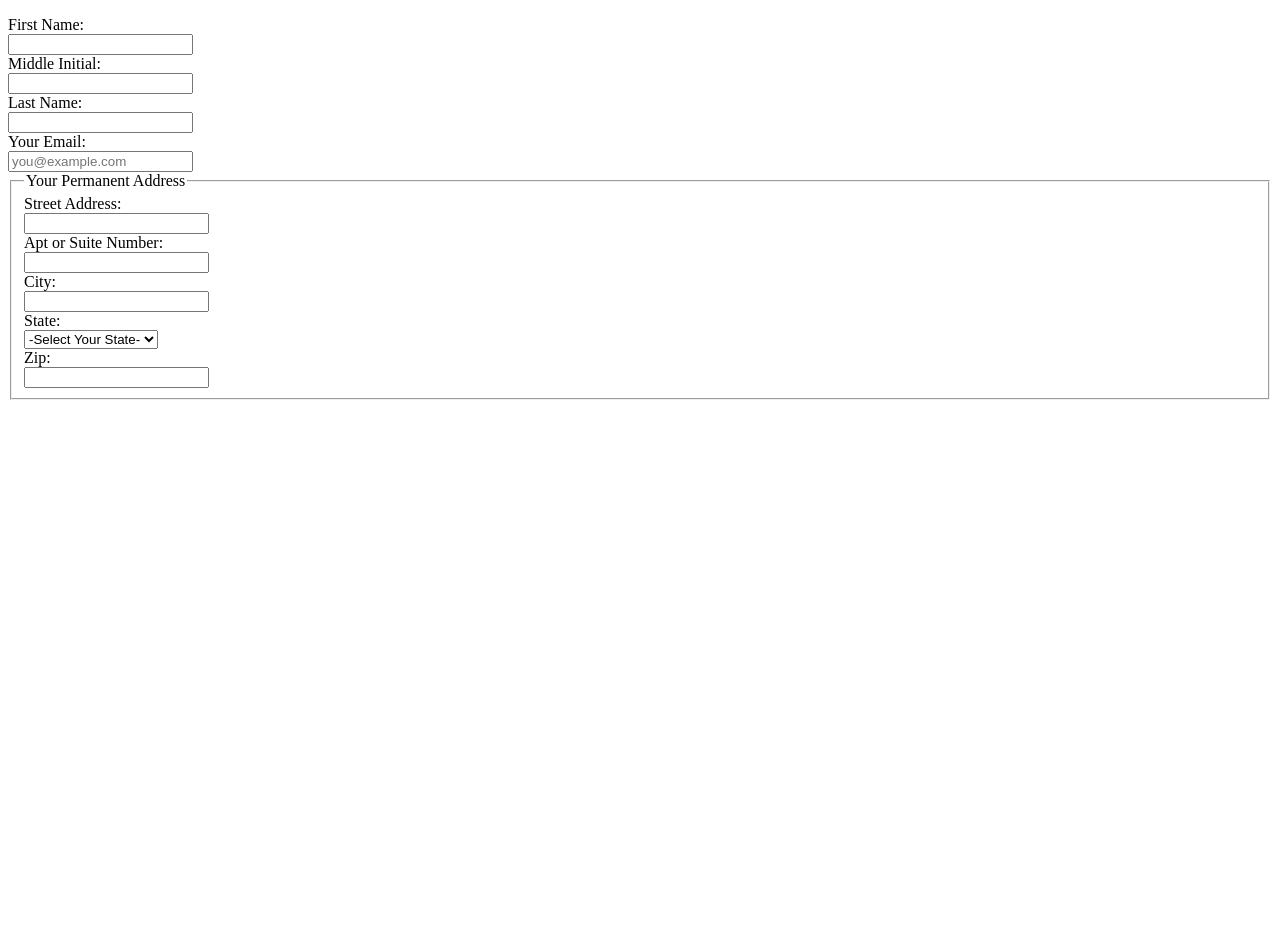
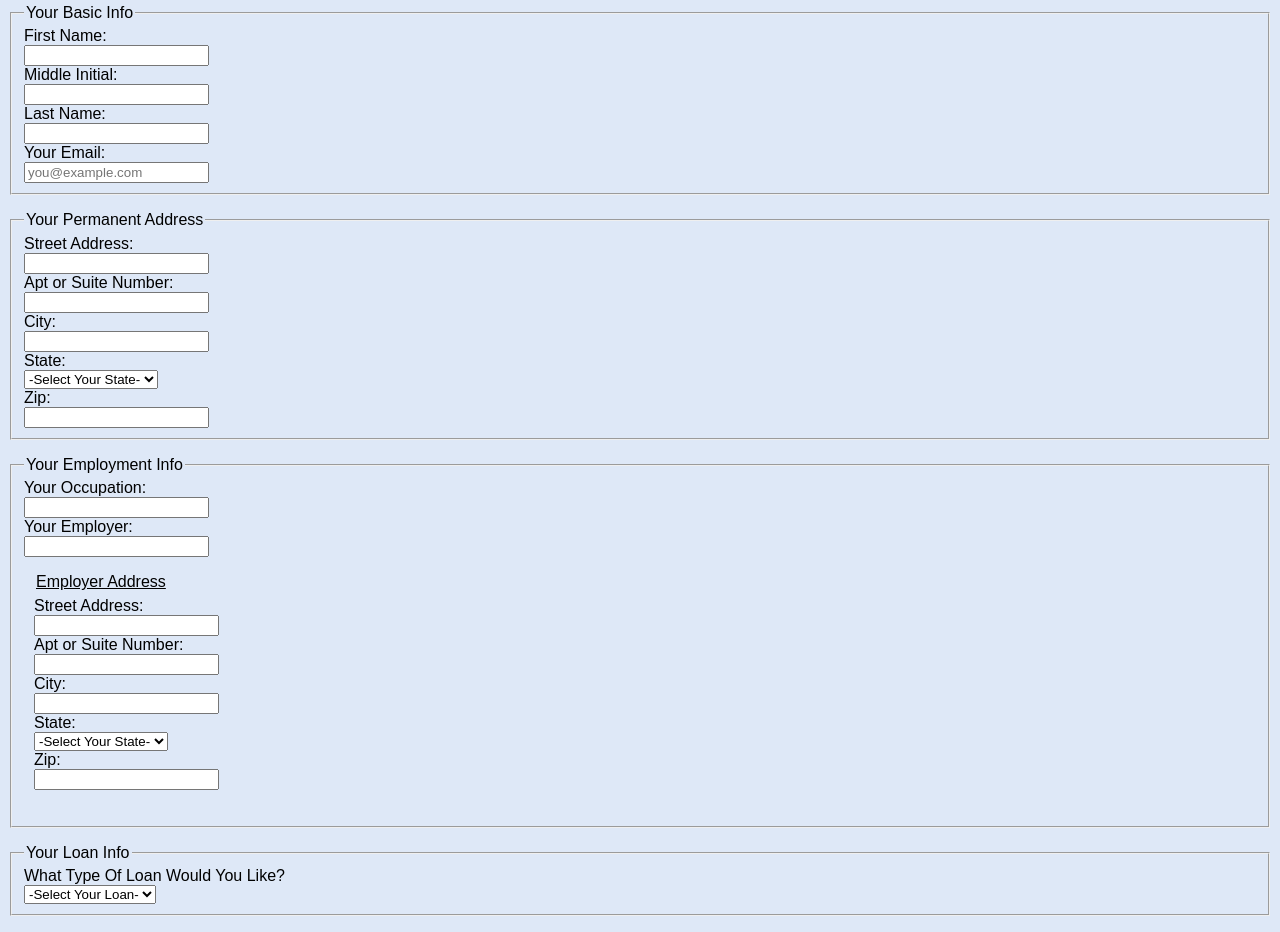
Before and after one commit to daniel-certa-1228/banking_form, a plain HTML site: page index.html in a window 1280 px wide. Shown: the part 105-1037 px from the top of the page. Before the commit the page ends 800 px from the top, so only its background shows below. Drawn offline with Linux system fonts and the light colour scheme.

Commit message:
More HTML form elements

```diff
--- a/index.html
+++ b/index.html
@@ -4,6 +4,7 @@
 	<head>
 		<title>Banking Form</title>
 		<meta charset="utf-8">
+		<link rel="stylesheet" type="text/css" href="main.css">
 	</head>
 
 	<body>
@@ -13,6 +14,8 @@
 			<form action="index.html" method="post">
 				<h3>Sign Up For Online Banking</h3>
 
+				<fieldset id="basic-info">
+					<legend>Your Basic Info</legend>
 						<label for="first_name">First Name:</label><br>
 						<input type="text" id="first_name" name="first_name" required><br>
 
@@ -24,8 +27,9 @@
 
 						<label for="user_email">Your Email:</label><br>
 						<input type="email" id="user_email" name="user_email" placeholder="you@example.com" required><br>
+				</fieldset>
 
-				<fieldset class="mailing-address">
+				<fieldset id="mailing-address">
 					<legend>Your Permanent Address</legend>
 						<label for="street_address">Street Address:</label><br>
 						<input type="text" id="street_address" name="street_address" required><br>
@@ -93,12 +97,103 @@
 
 						<label for="zip_code">Zip:</label><br>
 						<input type="text" id="zip_code" name="zip_code" required><br>
+				</fieldset>
+
+				<fieldset>
+					<legend>Your Employment Info</legend>
+
+						<label for="occupation">Your Occupation:</label><br>
+						<input type="text" id="occupation" name="occupation" required><br>
+
+						<label for="employer">Your Employer:</label><br>
+						<input type="text" id="employer" name="employer" required><br>
+
+						<fieldset id="emp-address">
+							<legend class="underlined">Employer Address</legend>
+								<label for="employer_street">Street Address:</label><br>
+								<input type="text" id="employer_street" name="employer_street" required><br>
+
+								<label for="employer_suite">Apt or Suite Number:</label><br>
+								<input type="text" id="employer_suite" name="employer_suiter"><br>
+
+								<label for="employer_city">City:</label><br>
+								<input type="text" id="employer_city" name="employer_city" required><br>
+
+								<label for="employer_state">State:</label><br>
+								<select name="employer_state" id="employer_state">
+									<option value="">-Select Your State-</option>
+									<option value="Alabama">Alabama</option>
+									<option value="Alaska">Alaska</option>
+									<option value="Arizona">Arizona</option>
+									<option value="Arkansas">Arkansas</option>
+									<option value="California">California</option>
+									<option value="Colorado">Colorado</option>
+									<option value="Connecticut">Connecticut</option>
+									<option value="Delaware">Delaware</option>
+									<option value="Florida">Florida</option>
+									<option value="Georgia">Georgia</option>
+									<option value="Hawaii">Hawaii</option>
+									<option value="Idaho">Idaho</option>
+									<option value="Illinois">Illinois</option>
+									<option value="Indiana">Indiana</option>
+									<option value="Iowa">Iowa</option>
+									<option value="Kansas">Kansas</option>
+									<option value="Kentucky">Kentucky</option>
+									<option value="Louisiana">Louisiana</option>
+									<option value="Maine">Maine</option>
+									<option value="Maryland">Maryland</option>
+									<option value="Massachusetts">Massachusetts</option>
+									<option value="Michigan">Michigan</option>
+									<option value="Minnesota">Minnesota</option>
+									<option value="Mississippi">Mississippi</option>
+									<option value="Missouri">Missouri</option>
+									<option value="Montana">Montana</option>
+									<option value="Nebraska">Nebraska</option>
+									<option value="Nevada">Nevada</option>
+									<option value="New Hampshire">New Hampshire</option>
+									<option value="New Jersey">New Jersey</option>
+									<option value="New Mexico">New Mexico</option>
+									<option value="New York">New York</option>
+									<option value="North Carolina">North Carolina</option>
+									<option value="North Dakota">North Dakota</option>
+									<option value="Ohio">Ohio</option>
+									<option value="Oklahoma">Oklahoma</option>
+									<option value="Oregon">Oregon</option>
+									<option value="Pennsylvania">Pennsylvania</option>
+									<option value="Rhode Island">Rhode Island</option>
+									<option value="South Carolina">South Carolina</option>
+									<option value="South Dakota">South Dakota</option>
+									<option value="Tennessee">Tennessee</option>
+									<option value="Texas">Texas</option>
+									<option value="Utah">Utah</option>
+									<option value="Vermont">Vermont</option>
+									<option value="Virginia">Virginia</option>
+									<option value="Washington">Washington</option>
+									<option value="West Virginia">West Virginia</option>
+									<option value="Wisconsin">Wisconsin</option>
+									<option value="Wyoming">Wyoming</option>
+								</select><br>
+
+								<label for="employer_zip_code">Zip:</label><br>
+								<input type="text" id="employer_zip_code" name="employer_zip_code" required><br>
+
+						</fieldset>
+
+				</fieldset>
+				<fieldset>
+					<legend>Your Loan Info</legend>
+					<label for="loan-type">What Type Of Loan Would You Like?</label><br>
+								<select name="loan-type" id="loan-type">
+									<option value="">-Select Your Loan-</option>
+									<option value="Commercial">Commercial</option>
+									<option value="Real_estate">Real estate</option>
+									<option value="Personal">Personal</option>
+									<option value="Arkansas">Mortgage</option>
+								</select><br>
+
+				</fieldset>
 
 
-
-
-
-				</fieldset>
 
 			</form>
 		</div>
--- a/main.css
+++ b/main.css
@@ -0,0 +1,38 @@
+/*=============================
+	Element Styles
+=============================*/
+
+body {
+	background-color: #dee8f7;
+	font-family: sans-serif;
+}
+
+fieldset {
+	margin-bottom: 1em;
+}
+
+h1 {
+	margin-bottom: 0;
+}
+
+h3 {
+	margin-top: .5em;
+}
+
+/*=============================
+	Class Styles
+=============================*/
+
+.underlined {
+	text-decoration: underline;
+}
+
+/*=============================
+	ID Styles
+=============================*/
+
+#emp-address {
+	margin-top: 1em;
+	border: none;
+	padding-left: .5em;
+}
```
Lines whose indentation alone changed are shown as unchanged.
